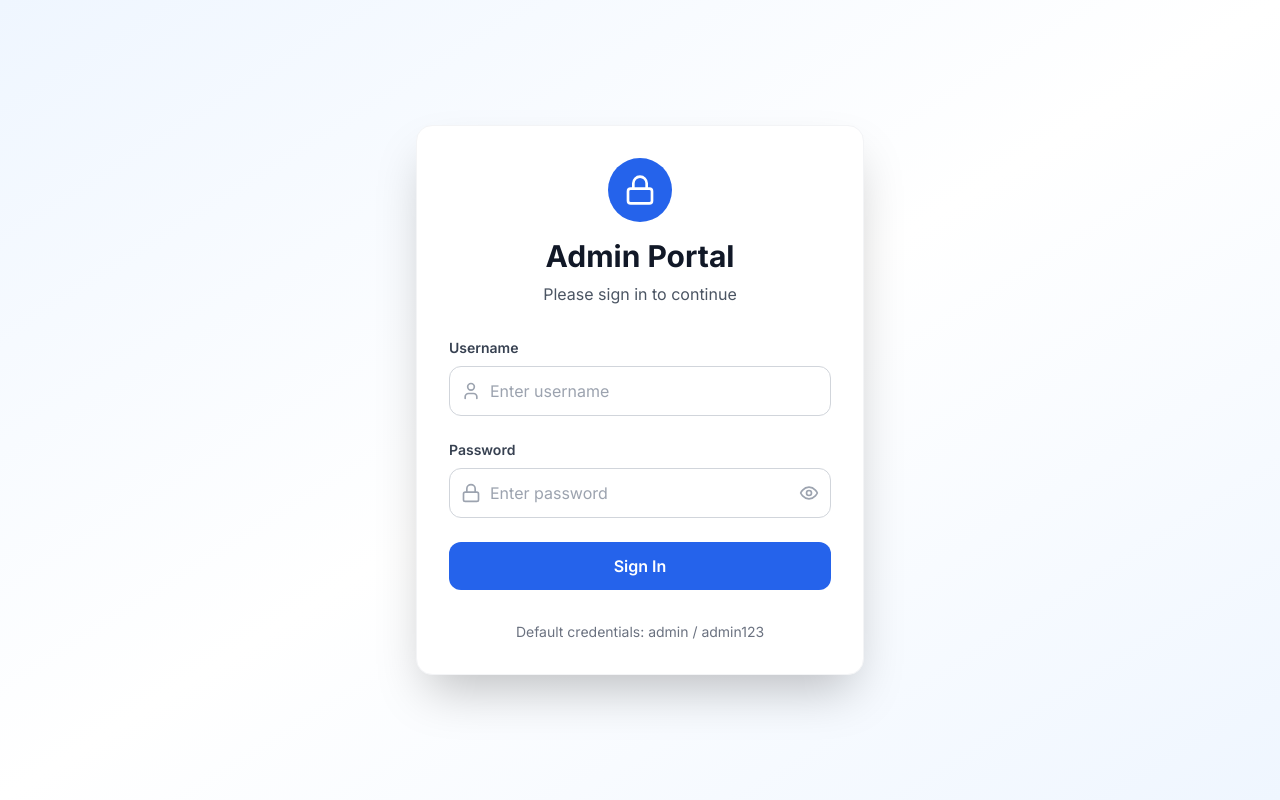
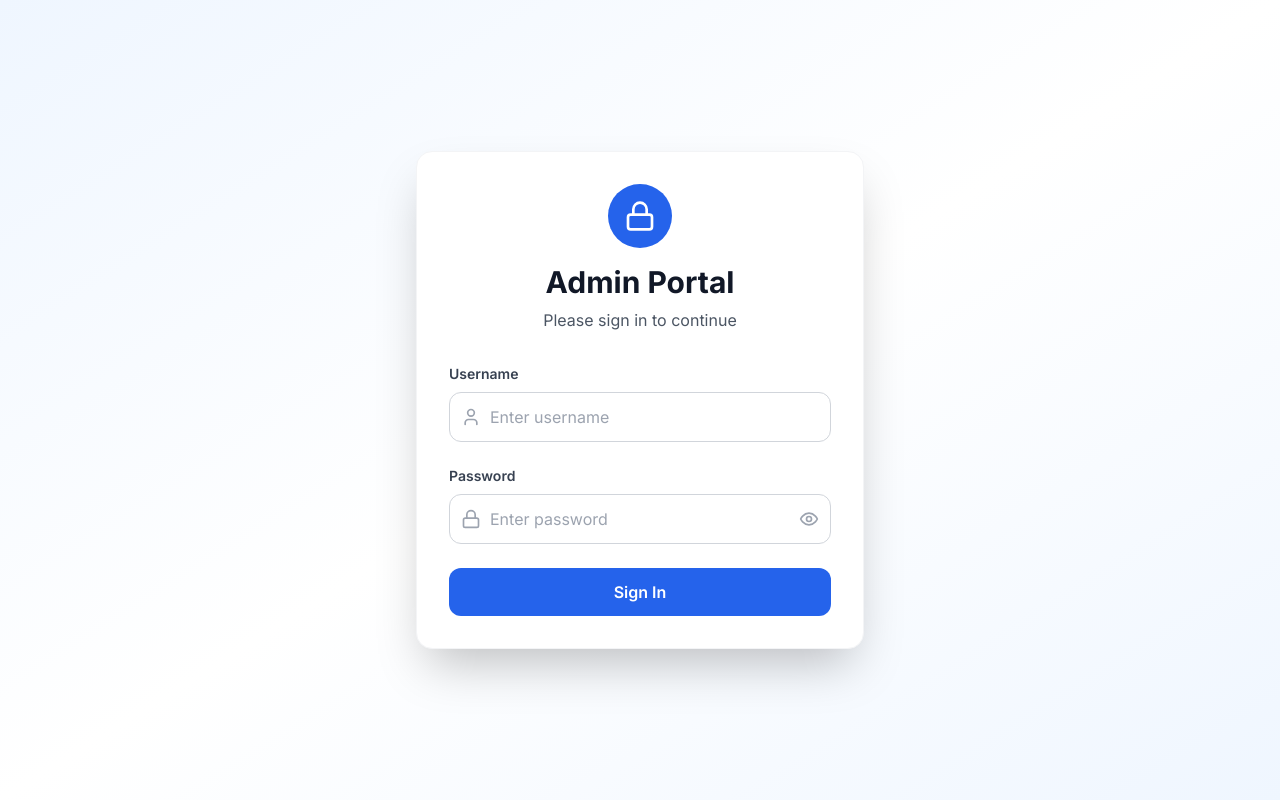
Before and after one commit to OmegaP1/youkeepit-website, a Next.js app: page /admin in a window 1280 px wide. Built offline with nearby package versions, Linux system fonts and the light colour scheme; no server answers.

Commit message:
Change adminlogin

```diff
--- a/src/components/admin/AdminLogin.js
+++ b/src/components/admin/AdminLogin.js
@@ -14,19 +14,19 @@ const AdminLogin = ({ onLogin }) => {
   const handleSubmit = async (e) => {
     if (e) e.preventDefault();
     setLoading(true);
-    setError('');
+    setError("");
 
     // Simulate authentication delay
-    await new Promise(resolve => setTimeout(resolve, 500));
+    await new Promise((resolve) => setTimeout(resolve, 500));
 
     // Simple hardcoded check - you can change these credentials here
-    if (username === 'admin' && password === 'admin123') {
-      setError('');
+    if (username === "admin" && password === "admin") {
+      setError("");
       // Store authentication in localStorage
-      localStorage.setItem('adminAuth', 'true');
+      localStorage.setItem("adminAuth", "true");
       onLogin(true);
     } else {
-      setError('Invalid credentials. Use admin/admin123');
+      setError("Invalid credentials. Use admin/admin123");
     }
     setLoading(false);
   };
@@ -39,7 +39,9 @@ const AdminLogin = ({ onLogin }) => {
           <div className="bg-blue-600 w-16 h-16 rounded-full flex items-center justify-center mx-auto mb-4">
             <Lock className="w-8 h-8 text-white" />
           </div>
-          <h2 className="text-3xl font-bold text-gray-900 mb-2">Admin Portal</h2>
+          <h2 className="text-3xl font-bold text-gray-900 mb-2">
+            Admin Portal
+          </h2>
           <p className="text-gray-600">Please sign in to continue</p>
         </div>
 
@@ -82,7 +84,11 @@ const AdminLogin = ({ onLogin }) => {
                 onClick={() => setShowPassword(!showPassword)}
                 className="absolute right-3 top-1/2 transform -translate-y-1/2 text-gray-400 hover:text-gray-600 transition-colors"
               >
-                {showPassword ? <EyeOff className="w-5 h-5" /> : <Eye className="w-5 h-5" />}
+                {showPassword ? (
+                  <EyeOff className="w-5 h-5" />
+                ) : (
+                  <Eye className="w-5 h-5" />
+                )}
               </button>
             </div>
           </div>
@@ -106,17 +112,10 @@ const AdminLogin = ({ onLogin }) => {
                 Signing in...
               </div>
             ) : (
-              'Sign In'
+              "Sign In"
             )}
           </button>
         </form>
-
-        {/* Footer */}
-        <div className="mt-8 text-center">
-          <p className="text-sm text-gray-500">
-            Default credentials: admin / admin123
-          </p>
-        </div>
       </div>
     </div>
   );
```
